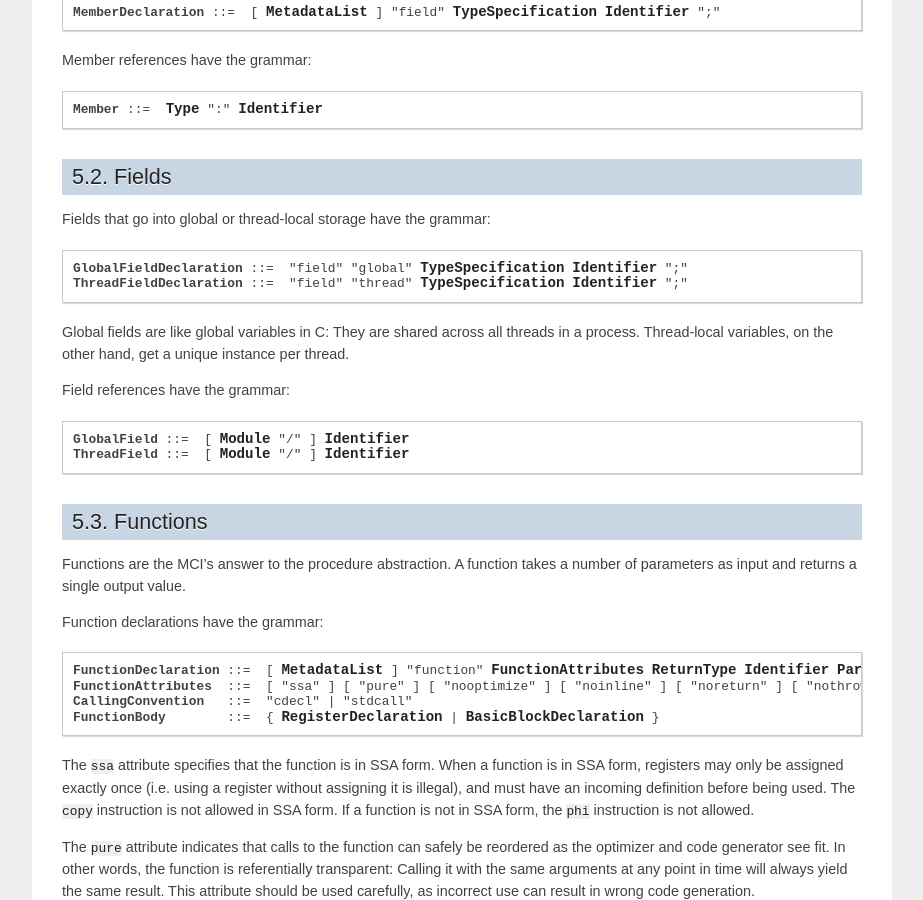
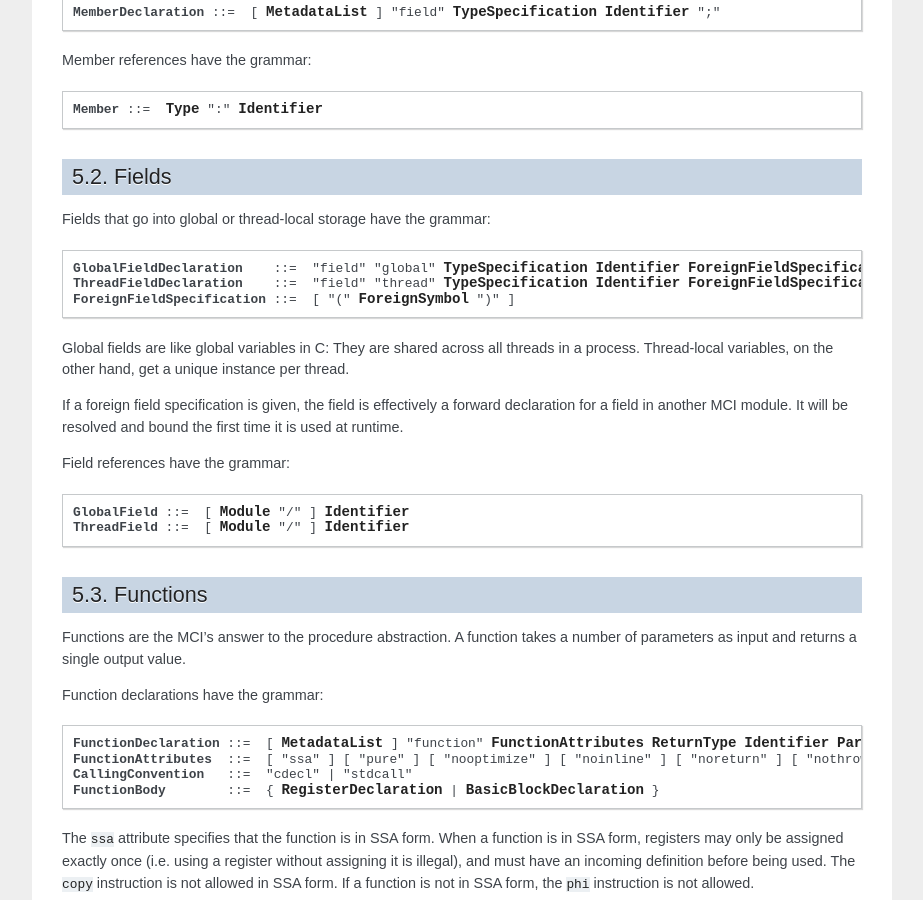
Before and after one commit to lycus/mci, a Sphinx documentation site: the page built from docs/assembly_language.rst, in a window 1280 px wide and 900 px high, scrolled down 1516 px. Shown: the whole window, without its empty margins (198-1121 px from the left). Built offline with Sphinx 7.4.7, drawn with Linux system fonts in a browser that asks for light colours; some of the changed text lies outside the part shown.

Commit message:
Add forwarded fields.

```diff
--- a/docs/assembly_language.rst
+++ b/docs/assembly_language.rst
@@ -97,12 +97,17 @@ Fields
 Fields that go into global or thread-local storage have the grammar:
 
 .. productionlist::
-    GlobalFieldDeclaration : "field" "global" `TypeSpecification` `Identifier` ";"
-    ThreadFieldDeclaration : "field" "thread" `TypeSpecification` `Identifier` ";"
+    GlobalFieldDeclaration : "field" "global" `TypeSpecification` `Identifier` `ForeignFieldSpecification` ";"
+    ThreadFieldDeclaration : "field" "thread" `TypeSpecification` `Identifier` `ForeignFieldSpecification` ";"
+    ForeignFieldSpecification : [ "(" `ForeignSymbol` ")" ]
 
 Global fields are like global variables in C: They are shared across all
 threads in a process. Thread-local variables, on the other hand, get a unique
 instance per thread.
+
+If a foreign field specification is given, the field is effectively a forward
+declaration for a field in another MCI module. It will be resolved and bound
+the first time it is used at runtime.
 
 Field references have the grammar:
 
@@ -228,10 +233,10 @@ Their grammar is:
 .. productionlist::
     Instruction : [ `MetadataList` ] `InstructionAttributes` [ `Register` "=" ] ? any instruction ? [ `Register` [ "," `Register` [ "," `Register` ] ] ] [ `InstructionOperand` ] ";"
     InstructionAttributes : [ "volatile" ]
-    InstructionOperand : "(" ( `Literal` | `LiteralArray` | `BasicBlock` | `BranchTarget` | `ForeignFunction` | `TypeSpecification` | `Member` | `GlobalField` | `ThreadField` | `Function` ) ")"
+    InstructionOperand : "(" ( `Literal` | `LiteralArray` | `BasicBlock` | `BranchTarget` | `ForeignSymbol` | `TypeSpecification` | `Member` | `GlobalField` | `ThreadField` | `Function` ) ")"
     BranchTarget : `BasicBlock` "," `BasicBlock`
     RegisterSelector : `Register` { "," `Register` }
-    ForeignFunction : `Identifier` "," `Identifier`
+    ForeignSymbol : `Identifier` "," `Identifier`
 
 The full list of valid instructions (with register counts, operand types, and
 so on) can be found on the instruction set page. Note that the parser is
```
Also changed, not shown: 14 other files.
